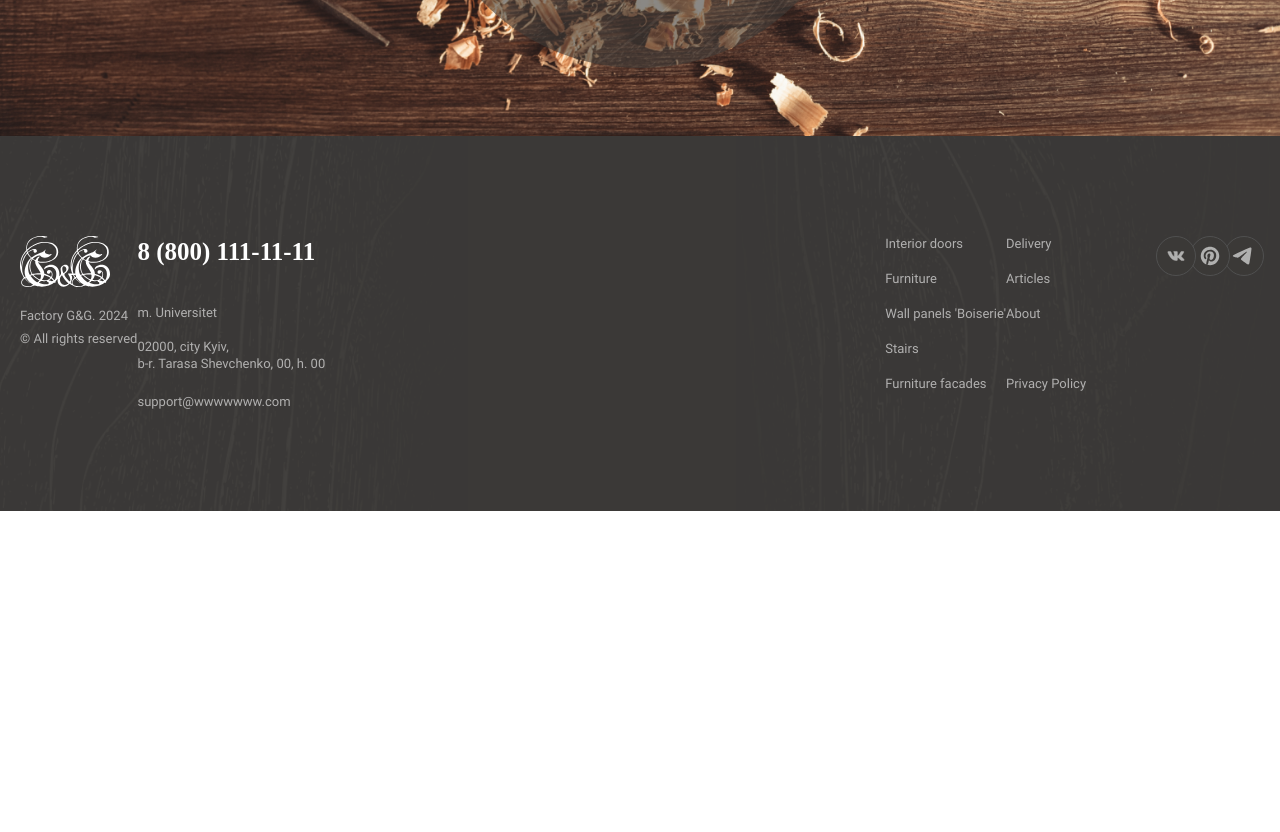
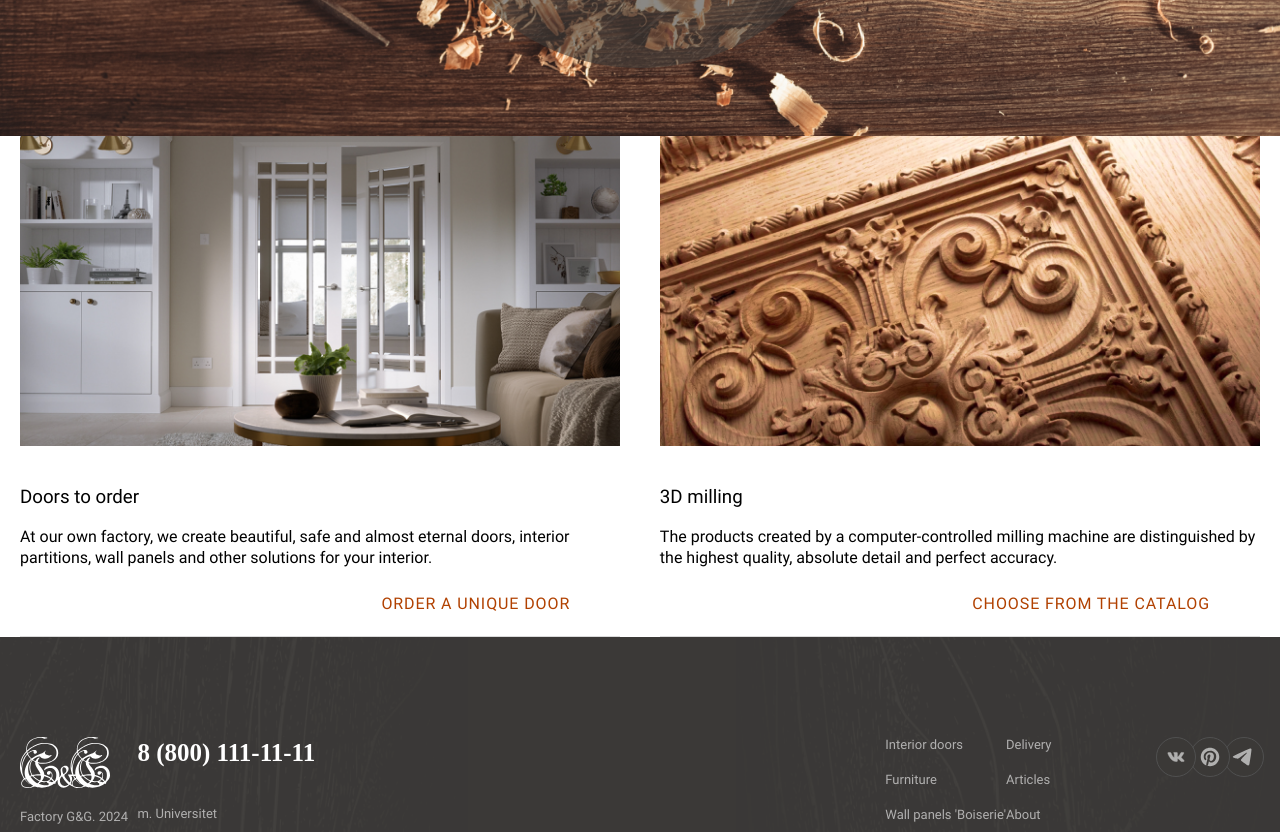
Before and after one commit to ArtemOskar/furniture-store, a Vue app: page / in a window 1280 px wide. Shown: the part 560-1392 px from the top of the page. Before the commit the page ends 1071 px from the top, so only its background shows below. Built offline with nearby package versions, Linux system fonts and the light colour scheme.

Commit message:
Create components 'AdvertisingBlock', 'AdvertisingCard' and update 'i18n'

```diff
--- /dev/null
+++ b/src/components/AdvertisingBlock/AdvertisingCard.vue
@@ -0,0 +1,106 @@
+<template>
+  <section class="sct-card">
+    <div class="img-body"><img :src="imgSrc" alt="" /></div>
+    <h1>{{ title }}</h1>
+    <p>{{ description }}</p>
+    <a :href="link">{{ textLink }}</a>
+  </section>
+</template>
+
+<script>
+export default {
+  name: 'AdvertisingCard',
+  props: {
+    title: {
+      type: String,
+      required: true,
+    },
+    description: {
+      type: String,
+      required: true,
+    },
+    textLink: {
+      type: String,
+      required: true,
+    },
+    imgSrc: {
+      type: String,
+      required: true,
+    },
+    link: {
+      type: String,
+      required: true,
+    }
+  },
+}
+</script>
+
+<style lang="scss" scoped>
+@import '../../../public/scss/_functions.scss';
+.sct-card {
+  display: flex;
+  flex-direction: column;
+  flex: 0 1 48.4%;
+  padding-bottom: rem(20);
+  border-bottom: 1px solid #dadada;
+
+  @media (max-width: 768px) {
+    padding-bottom: rem(15);
+  }
+
+  h1 {
+    font-family: PermianSlabSerifTypeface;
+    font-size: super-clamp(28, 36, 390, 1600);
+    font-weight: 700;
+    line-height: 1.2;
+    margin-bottom: rem(19);
+    @media (max-width: 768px) {
+      margin-bottom: rem(10);
+    }
+  }
+
+  p {
+    font-size: super-clamp(13, 16, 390, 1600);
+    font-weight: 400;
+    line-height: 1.3;
+    margin-bottom: rem(24);
+  }
+
+  a {
+    display: block;
+    align-self: flex-end;
+    max-width: fit-content;
+    margin-right: rem(50);
+    font-size: super-clamp(13, 15, 390, 1600);
+    font-weight: 700;
+    line-height: 1.4;
+    letter-spacing: 0.9px;
+    text-transform: uppercase;
+    color: #b14101;
+    border-bottom: 1px solid transparent;
+
+    @media (max-width: 1024px) {
+      margin-right: rem(0);
+    }
+    @media (any-hover: hover) {
+      &:hover {
+        border-bottom: 1px solid #b14101;
+      }
+    }
+  }
+}
+.img-body {
+  position: relative;
+  padding-bottom: 51.6%;
+  margin-bottom: rem(40);
+  @media (max-width: 768px) {
+    margin-bottom: rem(15);
+  }
+
+  img {
+    position: absolute;
+    width: 100%;
+    height: 100%;
+  }
+}
+</style>
--- /dev/null
+++ b/src/components/AdvertisingBlock/index.vue
@@ -0,0 +1,46 @@
+<template>
+  <section class="sct-body-cards">
+    <div class="container">
+      <advertising-card
+        :title="$t('advertisingBlock.card01.title')"
+        :description="$t('advertisingBlock.card01.description')"
+        :textLink="$t('advertisingBlock.card01.textLink')"
+        :imgSrc="require('@/assets/img/advertising-block/01.png')"
+        link="#"
+      />
+      <advertising-card
+        :title="$t('advertisingBlock.card02.title')"
+        :description="$t('advertisingBlock.card02.description')"
+        :textLink="$t('advertisingBlock.card02.textLink')"
+        :imgSrc="require('@/assets/img/advertising-block/02.png')"
+        link="#"
+      />
+    </div>
+  </section>
+</template>
+
+<script>
+import AdvertisingCard from '@/components/AdvertisingBlock/AdvertisingCard.vue'
+
+export default {
+  name: 'AdvertisingBlock',
+  components: {
+    AdvertisingCard,
+  },
+}
+</script>
+
+<style lang="scss" scoped>
+@import '../../../public/scss/_functions.scss';
+.container {
+  display: flex;
+  justify-content: space-between;
+  @media (max-width: 768px) {
+    flex-direction: column;
+    row-gap: rem(30);
+  }
+}
+.sct-body-cards {
+  padding: super-clamp(30, 90, 390, 1600) 0;
+}
+</style>
--- a/src/components/MainHeader.vue
+++ b/src/components/MainHeader.vue
@@ -152,7 +152,7 @@ header {
     @media (any-hover: hover) {
       &:hover {
         cursor: pointer;
-        color: #926341;
+        color: #ffffff;
       }
     }
   }
--- a/src/locales/en.json
+++ b/src/locales/en.json
@@ -31,5 +31,17 @@
       "subtitle": "enterior-exterior",
       "text": "Invites architects, designers and builders to cooperate"
     }
+  },
+  "advertisingBlock": {
+    "card01": {
+      "title": "Doors to order",
+      "description": "At our own factory, we create beautiful, safe and almost eternal doors, interior partitions, wall panels and other solutions for your interior.",
+      "textLink": "order a unique door"
+    },
+    "card02": {
+      "title": "3D milling",
+      "description": "The products created by a computer-controlled milling machine are distinguished by the highest quality, absolute detail and perfect accuracy.",
+      "textLink": "choose from the catalog"
+    }
   }
 }
--- a/src/locales/ru.json
+++ b/src/locales/ru.json
@@ -31,5 +31,17 @@
       "subtitle": "enterior-exterior",
       "text": "Приглашает к сотрудничеству архитекторов, дизайнеров и строителей"
     }
+  },
+  "advertisingBlock": {
+    "card01": {
+      "title": "Двери на заказ",
+      "description": "На собственной фабрике мы создаем красивые, безопасные и практически вечные двери, межкомнатные перегородки, стеновые панели и другие решения для вашего интерьера.",
+      "textLink": "заказать уникальную дверь"
+    },
+    "card02": {
+      "title": "3D фрезеровка",
+      "description": "Изделия, которые создает фрезерный станок, управляемый компьютером, отличаются высочайшим качеством, абсолютной детализацией и идеальной точностью.",
+      "textLink": "выбрать из каталога"
+    }
   }
 }
--- a/src/locales/ua.json
+++ b/src/locales/ua.json
@@ -31,5 +31,17 @@
       "subtitle": "enterior-exterior",
       "text": "Запрошує до співпраці архітекторів, дизайнерів та будівельників"
     }
+  },
+  "advertisingBlock": {
+    "card01": {
+      "title": "Двері на замовлення",
+      "description": "На власній фабриці ми створюємо красиві, безпечні та практично вічні двері, міжкімнатні перегородки, стінові панелі та інші рішення для вашого інтер'єру.",
+      "textLink": "замовити унікальні двері"
+    },
+    "card02": {
+      "title": "3D фрезерування",
+      "description": "Вироби, які створює фрезерний верстат, керований комп'ютером, вирізняються найвищою якістю, абсолютною деталізацією та ідеальною точністю.",
+      "textLink": "вибрати з каталогу"
+    }
   }
 }
--- a/src/views/HomePage.vue
+++ b/src/views/HomePage.vue
@@ -9,14 +9,19 @@
       <button>{{ $t('homePage.mainScrin.mainScrinButton') }}</button>
     </div>
   </section>
-  <div class="container">
-    <main></main>
-  </div>
+  <main>
+    <advertising-block/>
+  </main>
 </template>
 
 <script>
+import AdvertisingBlock from '@/components/AdvertisingBlock';
+
 export default {
   name: 'HomePage',
+  components: {
+    AdvertisingBlock,
+  },
 }
 </script>
 
```
Also changed, not shown: src/assets/img/advertising-block/01.png (added), src/assets/img/advertising-block/02.png (added).
